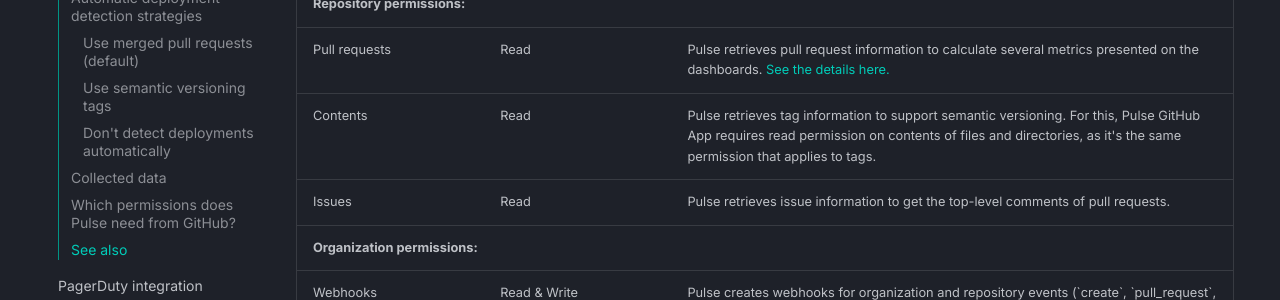
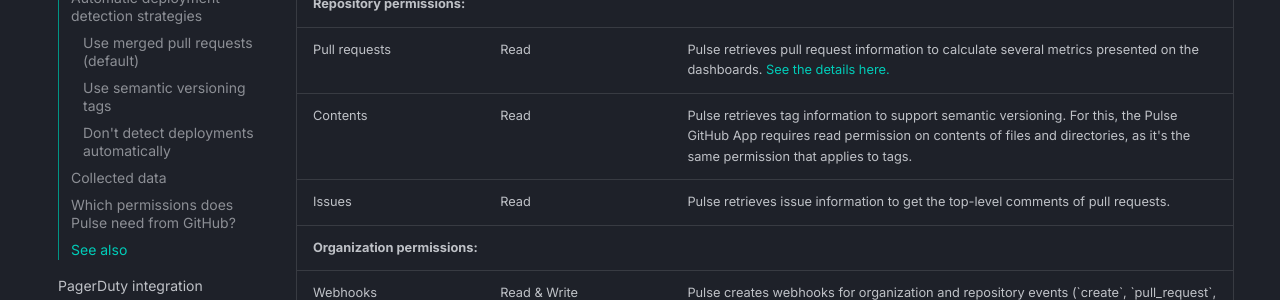
Before and after one commit to codacy/pulse-user-docs, an MkDocs documentation site: the page built from docs/one-click-integrations/github-integration.md, in a window 1280 px wide and 900 px high, scrolled down 4520 px. Shown: the part 263-563 px from the top of the window. Built offline with MkDocs 1.6.1 and Material for MkDocs 9.7.7, drawn with Linux system fonts in a browser that asks for light colours.

Commit message:
Update docs/one-click-integrations/github-integration.md
Co-authored-by: Paulo Ribeiro <paulo.ribeiro@codacy.com>

```diff
--- a/docs/one-click-integrations/github-integration.md
+++ b/docs/one-click-integrations/github-integration.md
@@ -168,7 +168,7 @@
     <tr>
       <td>Contents</td>
       <td>Read</td>
-      <td>Pulse retrieves tag information to support semantic versioning. For this, Pulse GitHub App requires read permission on contents of files and directories, as it's the same permission that applies to tags.</td>
+      <td>Pulse retrieves tag information to support semantic versioning. For this, the Pulse GitHub App requires read permission on contents of files and directories, as it's the same permission that applies to tags.</td>
     </tr>
     <tr>
       <td>Issues</td>
```
